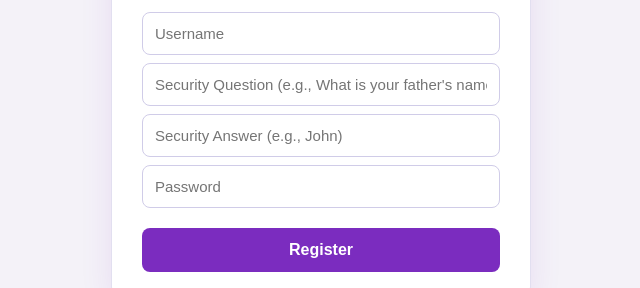
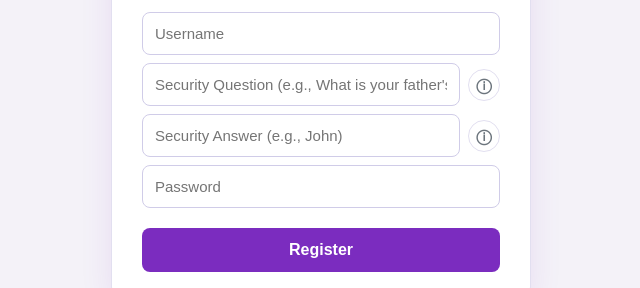
Before and after one commit to Muhammadnice/Habit-tracker, a website: page public/index.html in a window 1280 px wide. Both pictures are taken after a click on the element "Register". Shown: the part 203-491 px from the top of the page, 319-959 px from the left. Drawn offline with nearby package versions, Linux system fonts and the light colour scheme.

```diff
--- a/public/index.html
+++ b/public/index.html
@@ -90,6 +90,46 @@
         }
         .auth-form input:focus { border-color: var(--primary-color); }
 
+        /* Input Container with Info Button Inline Placement */
+        .input-with-info {
+            display: flex;
+            align-items: center;
+            gap: 8px;
+            width: 100%;
+            margin: 8px 0;
+        }
+
+        .input-with-info input {
+            margin: 0 !important;
+            flex: 1;
+        }
+
+        .info-btn {
+            background: transparent !important;
+            border: 1.5px solid var(--border-color) !important;
+            color: var(--text-muted) !important;
+            border-radius: 50% !important;
+            width: 32px !important;
+            height: 32px !important;
+            min-width: 32px;
+            padding: 0 !important;
+            display: flex !important;
+            align-items: center;
+            justify-content: center;
+            font-size: 15px !important;
+            font-weight: bold;
+            cursor: pointer;
+            transition: all 0.2s;
+            flex-shrink: 0;
+            line-height: 1;
+            margin-top: 0 !important;
+        }
+        .info-btn:hover {
+            border-color: var(--primary-color) !important;
+            color: var(--primary-color) !important;
+            background: var(--chip-bg) !important;
+        }
+
         .auth-form button {
             width: 100%;
             background-color: var(--primary-color);
@@ -104,6 +144,35 @@
             transition: opacity 0.2s;
         }
         .auth-form button:hover { opacity: 0.88; }
+
+        /* Override for info-btn inside auth-form — must come AFTER .auth-form button */
+        .auth-form .info-btn {
+            width: 32px !important;
+            height: 32px !important;
+            min-width: 32px;
+            background: transparent !important;
+            background-color: transparent !important;
+            border: 1.5px solid var(--border-color) !important;
+            color: var(--text-muted) !important;
+            border-radius: 50% !important;
+            padding: 0 !important;
+            font-size: 15px !important;
+            margin-top: 0 !important;
+            font-weight: bold;
+            cursor: pointer;
+            display: flex;
+            align-items: center;
+            justify-content: center;
+            flex-shrink: 0;
+            opacity: 1;
+            transition: all 0.2s;
+        }
+        .auth-form .info-btn:hover {
+            border-color: var(--primary-color) !important;
+            color: var(--primary-color) !important;
+            background: var(--chip-bg) !important;
+            opacity: 1;
+        }
 
         .forgot-link {
             display: block;
@@ -381,8 +450,15 @@
 
         <div id="recovery-question-display" class="recovery-question-text" style="display:none;"></div>
 
-        <input type="text" id="auth-question" placeholder="Security Question (e.g., What is your father's name?)">
-        <input type="text" id="auth-answer" placeholder="Security Answer (e.g., John)">
+        <div class="input-with-info" id="wrapper-question" style="display:none;">
+            <input type="text" id="auth-question" placeholder="Security Question (e.g., What is your father's name?)">
+            <button class="info-btn" onclick="showInfoPopup('question')" type="button" title="Help">ⓘ</button>
+        </div>
+
+        <div class="input-with-info" id="wrapper-answer" style="display:none;">
+            <input type="text" id="auth-answer" placeholder="Security Answer (e.g., John)">
+            <button class="info-btn" onclick="showInfoPopup('answer')" type="button" title="Help">ⓘ</button>
+        </div>
 
         <input type="password" id="auth-password" placeholder="Password">
 
@@ -510,12 +586,11 @@
     let habitData = {};
     let chartInstance = null;
     let authMode = 'login';
-    let recoveryStep = 1; // 1: Find username, 2: Validate question & Answer
+    let recoveryStep = 1;
     let token = localStorage.getItem('auth_token');
     let activeMenu = null;
     let currentLang = localStorage.getItem('tracker_lang') || 'en';
 
-    // Multi-Language Translation Mapping Objects
     const translations = {
         en: {
             title: "Habit & Task Tracker",
@@ -544,8 +619,6 @@
             duplicateTask: "A task with that name already exists.",
             editOpt: "Edit",
             deleteOpt: "Delete",
-
-            // New Profile & Security Question Translations
             profileTitle: "👤 User Profile Settings",
             profUserLabel: "Profile Username",
             profPassLabel: "New Account Password",
@@ -566,7 +639,9 @@
             alertProfileSuccess: "Profile configurations saved and updated successfully!",
             alertWrongAnswer: "Incorrect security challenge answer verification!",
             alertUserNotFound: "This username configuration parameters were not found.",
-            alertResetSuccess: "Password reset complete. You can now securely log into your profile."
+            alertResetSuccess: "Password reset complete. You can now securely log into your profile.",
+            questionInfo: "This custom security question will be asked if you ever forget your password, allowing you to safely recover your account without an email or phone number.",
+            answerInfo: "Provide a secure answer to your custom question. Make sure it's something only you know and can remember exactly!"
         },
         ru: {
             title: "Трекер привычек и задач",
@@ -595,7 +670,6 @@
             duplicateTask: "Задача с таким названием уже существует.",
             editOpt: "Редактировать",
             deleteOpt: "Удалить",
-
             profileTitle: "👤 Настройки профиля",
             profUserLabel: "Имя пользователя",
             profPassLabel: "Новый пароль",
@@ -616,7 +690,9 @@
             alertProfileSuccess: "Профиль успешно изменен и обновлен!",
             alertWrongAnswer: "Неверный ответ на секретный вопрос проверки безопасности!",
             alertUserNotFound: "Данное имя пользователя не найдено в базе системы.",
-            alertResetSuccess: "Пароль успешно обновлен. Теперь вы можете войти в систему."
+            alertResetSuccess: "Пароль успешно обновлен. Теперь вы можете войти в систему.",
+            questionInfo: "Этот секретный вопрос будет задан, если вы забудете пароль. Это позволит безопасно восстановить доступ к аккаунту без электронной почты или телефона.",
+            answerInfo: "Укажите ответ на ваш секретный вопрос. Убедитесь, что этот ответ знаете только вы и сможете ввести его в точности так же!"
         },
         uz: {
             title: "Odatlar va vazifalar trekeri",
@@ -645,7 +721,6 @@
             duplicateTask: "Bunday nomli vazifa allaqachon mavjud.",
             editOpt: "Tahrirlash",
             deleteOpt: "O'chirish",
-
             profileTitle: "👤 Profil sozlamalari",
             profUserLabel: "Foydalanuvchi nomi",
             profPassLabel: "Yangi akkaunt paroli",
@@ -666,7 +741,9 @@
             alertProfileSuccess: "Profil ma'lumotlari muvaffaqiyatli yangilandi!",
             alertWrongAnswer: "Xavfsizlik savoliga noto'g'ri javob berildi!",
             alertUserNotFound: "Bunday foydalanuvchi nomi tizimda topilmadi.",
-            alertResetSuccess: "Parol muvaffaqiyatli tiklandi. Endi tizimga kirishingiz mumkin."
+            alertResetSuccess: "Parol muvaffaqiyatli tiklandi. Endi tizimga kirishingiz mumkin.",
+            questionInfo: "Agar parolingizni unutsangiz, ushbu maxfiy savol beriladi. Bu sizga elektron pochta yoki telefonsiz akkauntingizni xavfsiz tiklash imkonini beradi.",
+            answerInfo: "Maxfiy savolga javob kiriting. Buni faqat o'zingiz bilishingizga va aniq eslab qolishingizga ishonch hosil qiling!"
         }
     };
 
@@ -688,7 +765,6 @@
             document.getElementById('theme-icon-sun').style.display = 'block';
         }
 
-        // Initialize user directory fallback data structure if missing
         if(!localStorage.getItem('tracker_users_db')){
             localStorage.setItem('tracker_users_db', JSON.stringify({
                 "admin": { password: "admin", question: "What is your father's name?", answer: "John" }
@@ -709,13 +785,11 @@
 
     function applyTranslations() {
         const dict = translations[currentLang];
-
         document.getElementById('lbl-period').innerText = dict.period;
         document.getElementById('btn-logout').innerText = dict.logout;
         document.getElementById('new-task-input').placeholder = dict.addTaskPlaceholder;
         document.getElementById('add-task-btn').innerText = dict.addTaskBtn;
         document.getElementById('chart-section-title').innerText = dict.chartTitle;
-
         document.getElementById('settings-title').innerText = dict.settingsTitle;
         document.getElementById('lbl-lang').innerText = dict.langLabel;
         document.getElementById('lbl-lang-desc').innerText = dict.langDesc;
@@ -724,25 +798,19 @@
         document.getElementById('lbl-theme-color').innerText = dict.themeColor;
         document.getElementById('lbl-custom-color').innerText = dict.custom;
         document.getElementById('btn-settings-done').innerText = dict.done;
-
-        // Profile Panel Language Assignments
         document.getElementById('profile-modal-title').innerText = dict.profileTitle;
         document.getElementById('lbl-prof-username').innerText = dict.profUserLabel;
         document.getElementById('lbl-prof-pass').innerText = dict.profPassLabel;
         document.getElementById('btn-profile-save').innerText = dict.profSaveBtn;
         document.getElementById('btn-profile-cancel').innerText = dict.profCancelBtn;
-
-        // Login System Language Assignments
         document.getElementById('tab-login').innerText = dict.loginTab;
         document.getElementById('tab-register').innerText = dict.registerTab;
         document.getElementById('link-forgot').innerText = dict.forgotPassword;
         document.getElementById('link-back-login').innerText = dict.backToLogin;
-
         document.getElementById('auth-username').placeholder = dict.usernamePlaceholder;
         document.getElementById('auth-password').placeholder = dict.passwordPlaceholder;
         document.getElementById('auth-question').placeholder = dict.questionPlaceholder;
         document.getElementById('auth-answer').placeholder = dict.answerPlaceholder;
-
         updateAuthTitles();
     }
 
@@ -755,18 +823,17 @@
 
     function switchAuthMode(mode) {
         authMode = mode;
-        recoveryStep = 1; // Default back to initial configuration step
+        recoveryStep = 1;
 
         const tabsBar = document.getElementById('auth-tabs-bar');
-        const inputQuestion = document.getElementById('auth-question');
-        const inputAnswer = document.getElementById('auth-answer');
+        const wrapperQuestion = document.getElementById('wrapper-question');
+        const wrapperAnswer = document.getElementById('wrapper-answer');
         const inputPassword = document.getElementById('auth-password');
         const displayQuestion = document.getElementById('recovery-question-display');
         const linkForgot = document.getElementById('link-forgot');
         const linkBackLogin = document.getElementById('link-back-login');
         const inputUsername = document.getElementById('auth-username');
 
-        // Clear dynamic authorization fields
         displayQuestion.style.display = 'none';
         displayQuestion.innerText = '';
 
@@ -774,8 +841,8 @@
             tabsBar.style.display = 'flex';
             inputUsername.style.display = 'block';
             inputPassword.style.display = 'block';
-            inputQuestion.style.display = 'block';
-            inputAnswer.style.display = 'block';
+            wrapperQuestion.style.display = 'flex';
+            wrapperAnswer.style.display = 'flex';
             linkForgot.style.display = 'none';
             linkBackLogin.style.display = 'none';
             document.getElementById('tab-login').classList.remove('active');
@@ -784,17 +851,16 @@
             tabsBar.style.display = 'none';
             inputUsername.style.display = 'block';
             inputPassword.style.display = 'none';
-            inputQuestion.style.display = 'none';
-            inputAnswer.style.display = 'none';
+            wrapperQuestion.style.display = 'none';
+            wrapperAnswer.style.display = 'none';
             linkForgot.style.display = 'none';
             linkBackLogin.style.display = 'block';
         } else {
-            // Default Active Login View State
             tabsBar.style.display = 'flex';
             inputUsername.style.display = 'block';
             inputPassword.style.display = 'block';
-            inputQuestion.style.display = 'none';
-            inputAnswer.style.display = 'none';
+            wrapperQuestion.style.display = 'none';
+            wrapperAnswer.style.display = 'none';
             linkForgot.style.display = 'block';
             linkBackLogin.style.display = 'none';
             document.getElementById('tab-login').classList.add('active');
@@ -820,6 +886,15 @@
         }
     }
 
+    function showInfoPopup(type) {
+        const dict = translations[currentLang];
+        if (type === 'question') {
+            alert(dict.questionInfo);
+        } else if (type === 'answer') {
+            alert(dict.answerInfo);
+        }
+    }
+
     function handleAuthProcessing() {
         const db = JSON.parse(localStorage.getItem('tracker_users_db') || '{}');
         const userVal = document.getElementById('auth-username').value.trim();
@@ -841,7 +916,6 @@
         } else if (authMode === 'register') {
             if (!userVal || !passVal || !questVal || !ansVal) return alert(dict.alertFillFields);
             if (db[userVal]) return alert(dict.duplicateTask);
-
             db[userVal] = { password: passVal, question: questVal, answer: ansVal };
             localStorage.setItem('tracker_users_db', JSON.stringify(db));
             switchAuthMode('login');
@@ -849,25 +923,19 @@
             if (recoveryStep === 1) {
                 if (!userVal) return alert(dict.alertFillFields);
                 if (!db[userVal]) return alert(dict.alertUserNotFound);
-
-                // Username located successfully -> move to verification stage
                 recoveryStep = 2;
                 document.getElementById('auth-username').style.display = 'none';
-
                 const qDisplay = document.getElementById('recovery-question-display');
                 qDisplay.innerText = `${dict.questionPlaceholder.split(' (')[0]}: ${db[userVal].question}`;
                 qDisplay.style.display = 'block';
-
-                document.getElementById('auth-answer').style.display = 'block';
+                document.getElementById('wrapper-answer').style.display = 'flex';
                 document.getElementById('auth-password').style.display = 'block';
                 updateAuthTitles();
             } else {
-                // Execute verification process and set new password
                 if (!ansVal || !passVal) return alert(dict.alertFillFields);
                 if (db[userVal].answer.toLowerCase() !== ansVal.toLowerCase()) {
                     return alert(dict.alertWrongAnswer);
                 }
-
                 db[userVal].password = passVal;
                 localStorage.setItem('tracker_users_db', JSON.stringify(db));
                 alert(dict.alertResetSuccess);
@@ -876,7 +944,6 @@
         }
     }
 
-    // Interactive Profile Settings Controllers
     function openProfileMenu() {
         document.getElementById('profile-username-input').value = localStorage.getItem('auth_username') || '';
         document.getElementById('profile-password-input').value = '';
@@ -895,10 +962,7 @@
         const dict = translations[currentLang];
 
         if (!newUser) return alert(dict.alertFillFields);
-
-        if (newUser !== oldUser && db[newUser]) {
-            return alert(dict.duplicateTask);
-        }
+        if (newUser !== oldUser && db[newUser]) return alert(dict.duplicateTask);
 
         let userRecord = db[oldUser] || { question: "What is your father's name?", answer: "John" };
         if (newPass) userRecord.password = newPass;
@@ -913,7 +977,6 @@
 
         localStorage.setItem('tracker_users_db', JSON.stringify(db));
         document.getElementById('user-display').innerHTML = `<svg width="14" height="14" viewBox="0 0 24 24" fill="none" stroke="currentColor" stroke-width="2"><path d="M20 21v-2a4 4 0 0 0-4-4H8a4 4 0 0 0-4 4v2"/><circle cx="12" cy="7" r="4"/></svg> ${newUser}`;
-
         alert(dict.alertProfileSuccess);
         closeProfileMenu();
     }
@@ -1041,10 +1104,8 @@
             if (checkedArray.length !== daysCount) habitData[currentPeriod].tasks[taskName] = Array(daysCount).fill(false);
             const currentChecked = habitData[currentPeriod].tasks[taskName];
             const rowCount = currentChecked.filter(Boolean).length;
-
             const safeId = `row_${rowIndex}`;
             rowIndex++;
-
             const escapedTaskNameForJs = taskName.replace(/'/g, "\\'").replace(/"/g, "&quot;");
             const escapedTaskNameForAttr = taskName.replace(/"/g, "&quot;");
 
@@ -1082,12 +1143,10 @@
         e.stopPropagation();
         const menu = document.getElementById(menuId);
         const parentCol = menu.closest('.task-col');
-
         if (activeMenu && activeMenu !== menu) {
             activeMenu.classList.remove('open');
             if (activeMenu.closest('.task-col')) activeMenu.closest('.task-col').classList.remove('task-col-active');
         }
-
         menu.classList.toggle('open');
         if (menu.classList.contains('open')) {
             parentCol.classList.add('task-col-active');
@@ -1107,7 +1166,6 @@
         const nameSpan = document.getElementById(`taskname-${safeId}`);
         if (!nameSpan) return;
         const original = nameSpan.innerText;
-
         const escapedTaskName = taskName.replace(/'/g, "\\'").replace(/"/g, "&quot;");
         nameSpan.innerHTML = `<input class="task-edit-input" id="edit-input-${safeId}" value="${original.replace(/"/g, '&quot;')}" onkeydown="handleEditKey(event,'${escapedTaskName}', '${safeId}')">`;
         const inp = document.getElementById(`edit-input-${safeId}`);
@@ -1167,7 +1225,6 @@
         const taskName = element.getAttribute('data-task');
         const dayIdx = parseInt(element.getAttribute('data-day'));
         habitData[currentPeriod].tasks[taskName][dayIdx] = element.checked;
-
         const row = element.closest('tr');
         if (row) {
             const countEl = row.querySelector('.days-complete-col');
```
